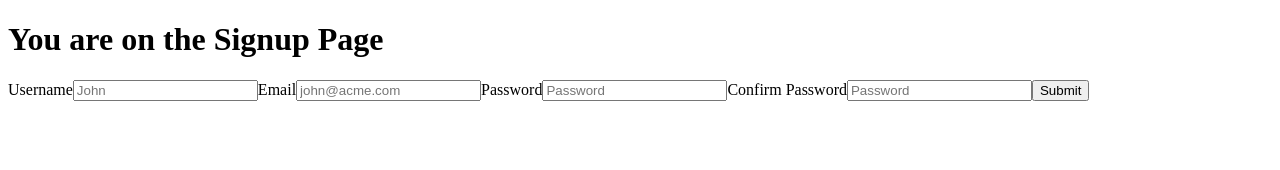
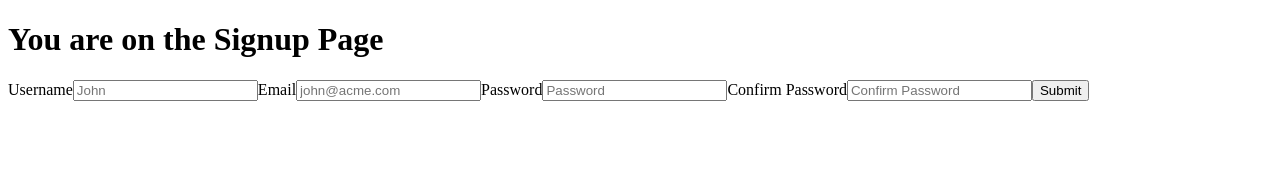
Before and after one commit to mapstonepark/nexus, a Next.js app: page /signup in a window 1280 px wide. Shown: the top 170 px of the page. Built offline with nearby package versions, Linux system fonts and the light colour scheme.

Commit message:
confirm password labeling

```diff
--- a/pages/signup.tsx
+++ b/pages/signup.tsx
@@ -12,6 +12,7 @@ const SignupSchema = Yup.object().shape({
     .min(2, 'Too Short!')
     .max(50, 'Too Long!')
     .required('Required'),
+
 
 });
 
@@ -59,7 +60,7 @@ export default function signup() {
           <Field id="password" name="password" placeholder="Password" type='password' />
 
           <label htmlFor="password">Confirm Password</label>
-          <Field id="password" name="password" placeholder="Password" type='password' />
+          <Field id="confirmPassword" name="confirmPassword" placeholder="Confirm Password" type='password' />
 
 
 
```
